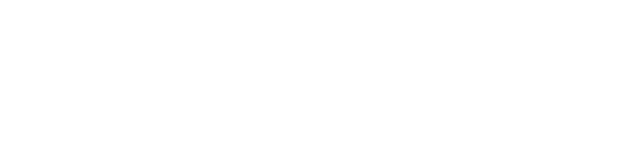
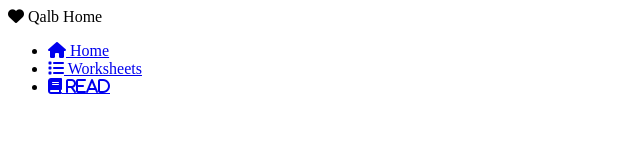
Before and after one commit to shareora/Qalb.github.io, a plain HTML site: page index.html in a window 1280 px wide. Shown: the whole page, without its empty margins (0-640 px from the left). Drawn offline with Linux system fonts and the light colour scheme.

Commit message:
Update index.html

```diff
--- a/index.html
+++ b/index.html
@@ -35,8 +35,21 @@ height="0" width="0" style="display:none;visibility:hidden">
   </noscript>
         <!-- End Google Tag Manager (noscript) -->
   <header>
+    <div class="header-content">
+      <div class="logo">
+        <i class="fas fa-heart"></i>
+        <span>Qalb Home</span>
+      </div>
+      <nav>
+        <ul>
+          <li><a href="index.html"><i class="fas fa-home"></i> Home</a></li>
+          <li><a href="worksheet.html"><i class="fas fa-list"></i> Worksheets</a></li>
+          <li><a href="read.html"<i class="fas fa-book"></i> Read</a></li>
+        </ul>
+      </nav>
+    </div>
+  </header>
 
-  </header>
 </body>
 <footer>
 </footer>
```
